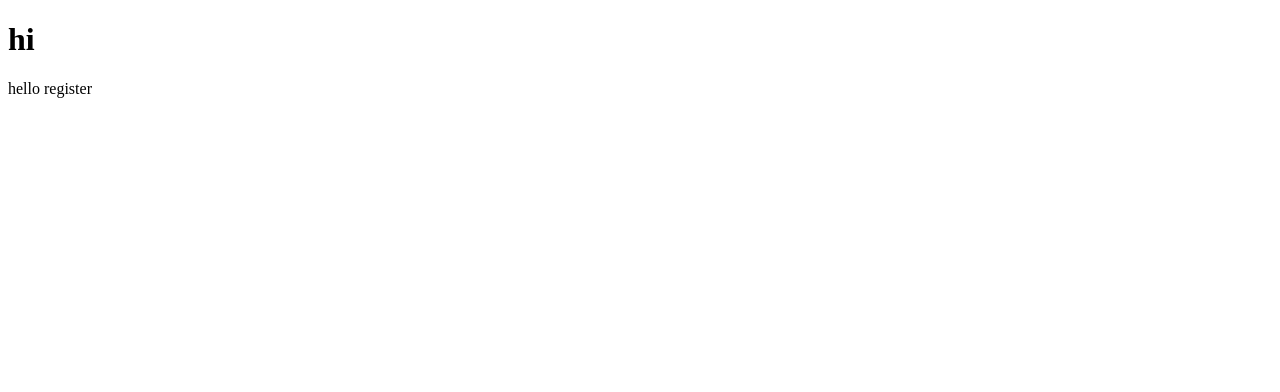
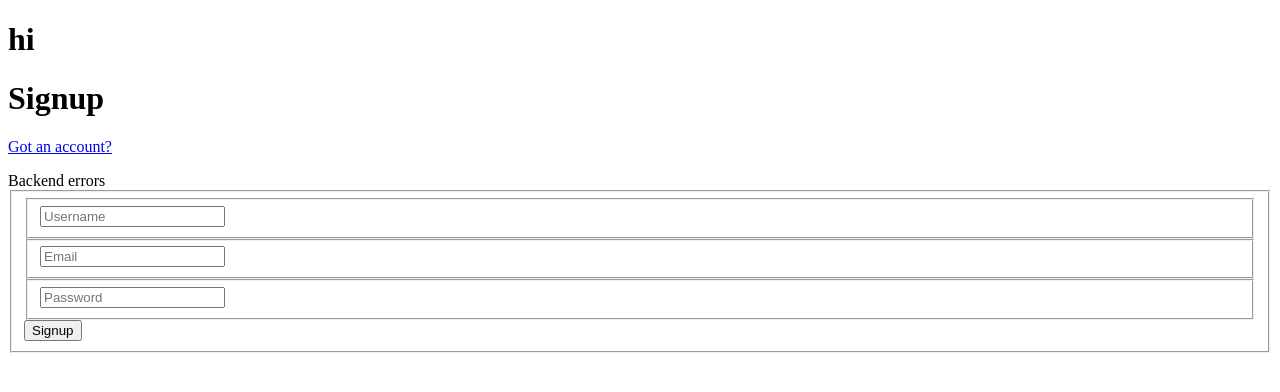
Before and after one commit to CaptainStorm21/angular10-ngrx-mediumclone, an Angular app: page /register in a window 1280 px wide. Shown: the top 392 px of the page. Built offline with nearby package versions, Linux system fonts and the light colour scheme.

Commit message:
register html page

```diff
--- a/src/app/auth/components/register/register.component.html
+++ b/src/app/auth/components/register/register.component.html
@@ -1 +1,43 @@
-hello register
+<div class="auth-page">
+  <div class="container page">
+    <div class="row">
+      <div class="col-md-6 offset-md-3 col-xs-12">
+        <h1 class="text-xs-center">
+          Signup
+        </h1>
+        <p class="text-xs-center">
+          <a [routerLink]="['/login']"> Got an account? </a>
+        </p>
+        <div class="backend-errors">
+          Backend errors
+        </div>
+        <form action="">
+          <fieldset>
+            <fieldset class="form-group">
+              <input
+                type="text"
+                class="form-control form-control-lg"
+                placeholder="Username"
+              />
+            </fieldset>
+            <fieldset class="form-group">
+              <input
+                type="text"
+                class="form-control form-control-lg"
+                placeholder="Email"
+              />
+            </fieldset>
+            <fieldset class="form-group">
+              <input
+                type="password"
+                class="form-control form-control-lg"
+                placeholder="Password"
+              />
+            </fieldset>
+            <button class="btn btn-lg btn-primary pull-xs-right" type="submit">Signup</button>
+          </fieldset>
+        </form>
+      </div>
+    </div>
+  </div>
+</div>
```
